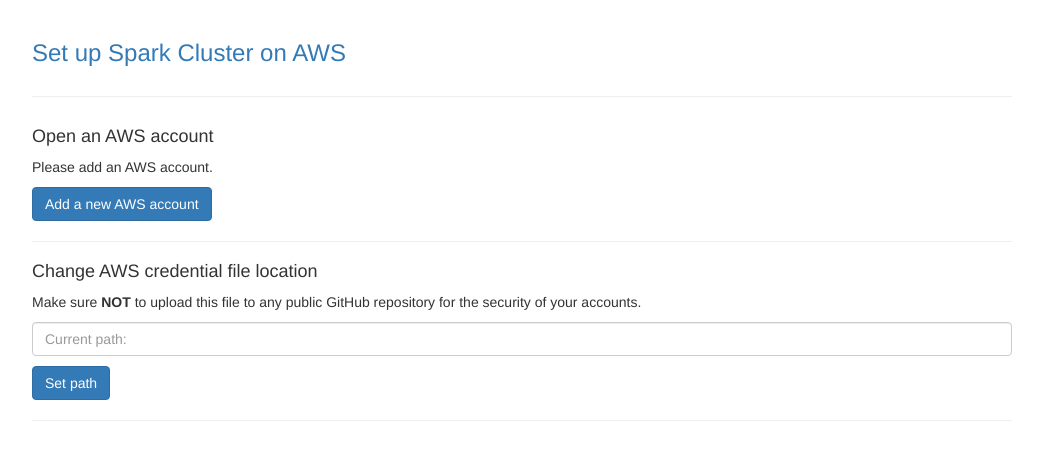
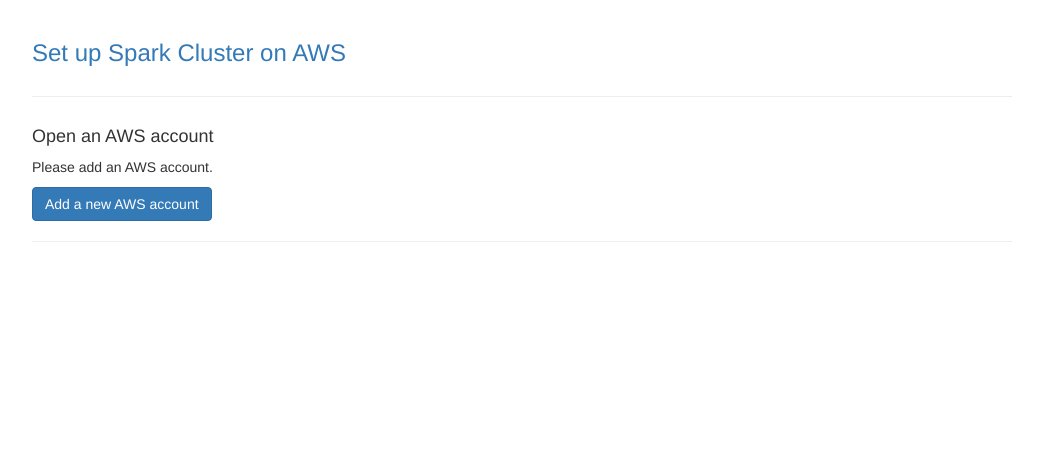
Before and after one commit to arapat/spark-notebook, a Flask app: page / in a window 1280 px wide. Shown: the top 460 px of the page, without its empty margins (118-1161 px from the left). Run offline with Flask 2, Linux system fonts and the light colour scheme; parts of the project's set-up code (start-up, migrations or seed data) failed here and were passed over; some libraries are stand-ins or nearby versions.

Commit message:
Move the AWS credential file location to its own page

```diff
--- a/spark_notebook/templates/accounts.html
+++ b/spark_notebook/templates/accounts.html
@@ -32,21 +32,6 @@
                 Add a new AWS account
             </button>
         </div>
-
-        <hr>
-
-        <h4>Change AWS credential file location</h4>
-        <form class="form-credential-path" action="" method="POST">
-            <p>Make sure <b>NOT</b> to upload this file to any public GitHub repository for
-                the security of your accounts.</p>
-            <input type="hidden" name="type" value="set-path"/>
-            <input name="path" class="form-control"
-                   placeholder="{{"Current path: " + cred_path}}"
-                   required>
-            <button type="submit" class="btn btn-primary btn-form">
-                Set path
-            </button>
-        </form>
 
         <div class="modal fade" id="add-aws" tabindex="-1" role="dialog" aria-labelledby="add-aws-title">
             <div class="modal-dialog" role="document">
```
Also changed, not shown: spark_notebook/templates/config.html (added, +21 -0 lines).
